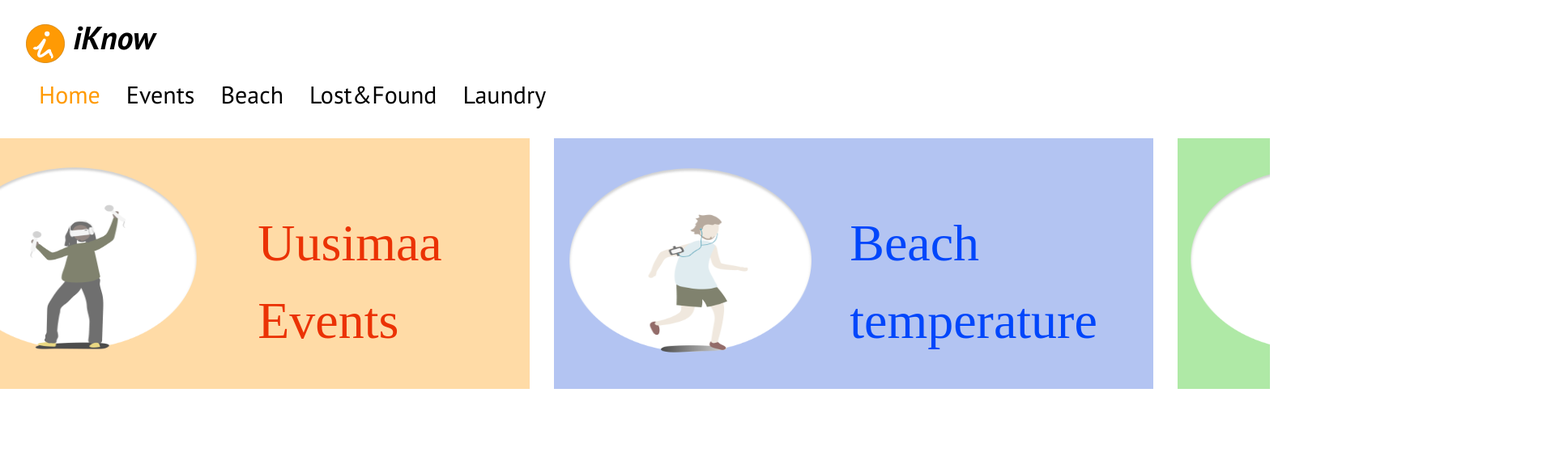
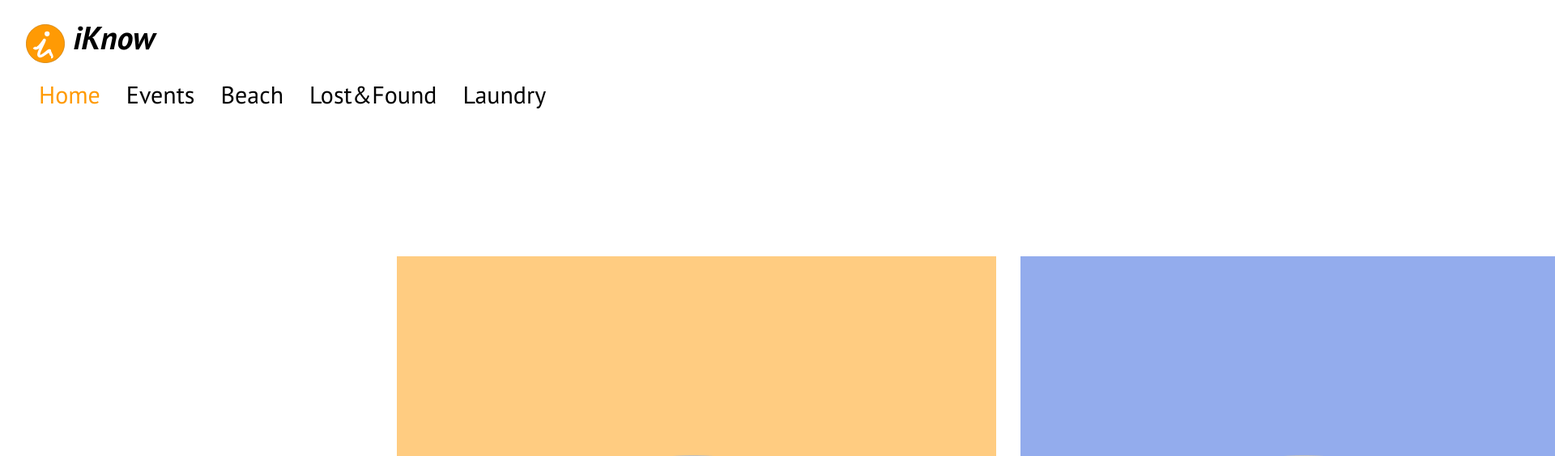
Before and after one commit to bch-team-summer-project/iknow, a React (Create React App) app: page / in a window 1280 px wide. Shown: the top 564 px of the page at 81% size, 1920 px wide, since content can reach past the window. Built offline with nearby package versions, Linux system fonts and the light colour scheme.

Commit message:
structure of folders chanched, home folder added

```diff
--- a/src/Main/Home/scrollContainer/scrollContainer.css
+++ b/src/Main/Home/scrollContainer/scrollContainer.css
@@ -15,7 +15,7 @@
 
 .horizontal-scroll {
   margin-left: 30vw;
-  width: 40vh; /* height */
+  /* width: 40vh; /* height */
   height: 130vw; /* width */
   overflow-y: auto;
   overflow-x: hidden;
@@ -42,9 +42,9 @@
   bottom: 0;
   left: 0;
   /* background: no-repeat center center/cover; */
-  background-size: 100% 51%;
+  /* background-size: 100% 51%;
   opacity: 0.7;
-  background-blend-mode: luminosity;
+  background-blend-mode: luminosity; */
 }
 .horizontal-scroll__block .card-text {
   display: inline-block;
```
